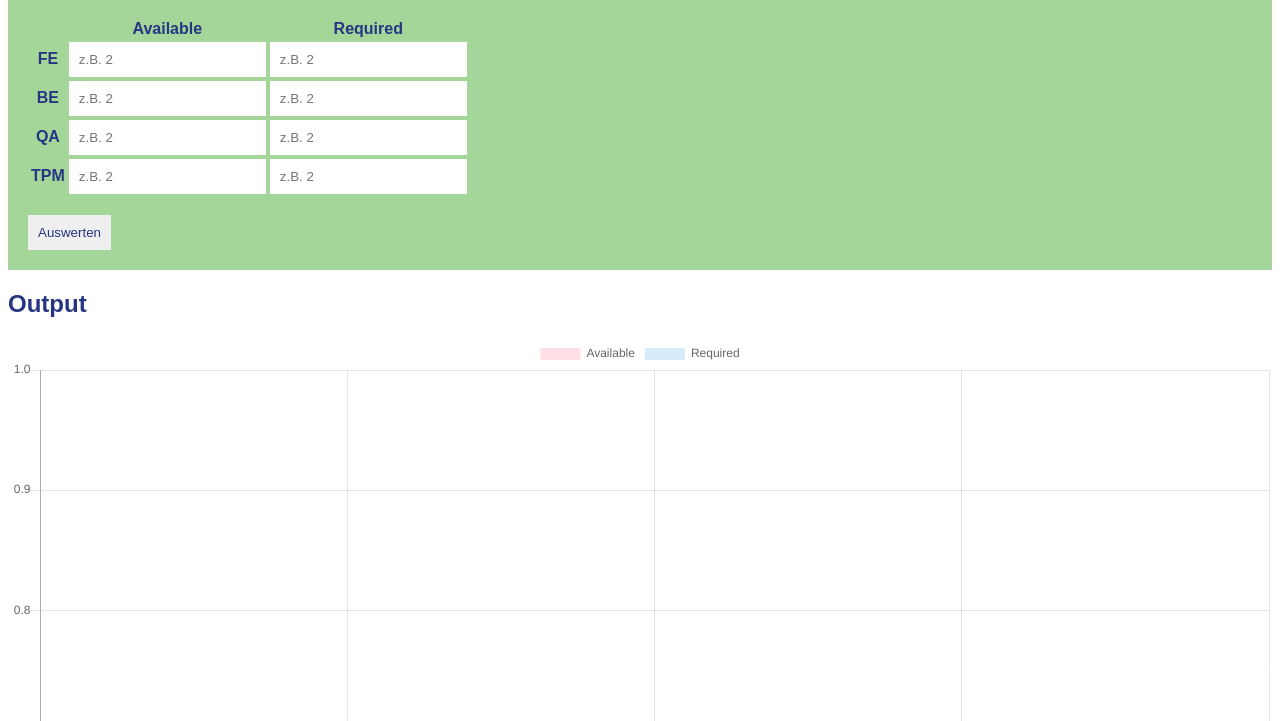
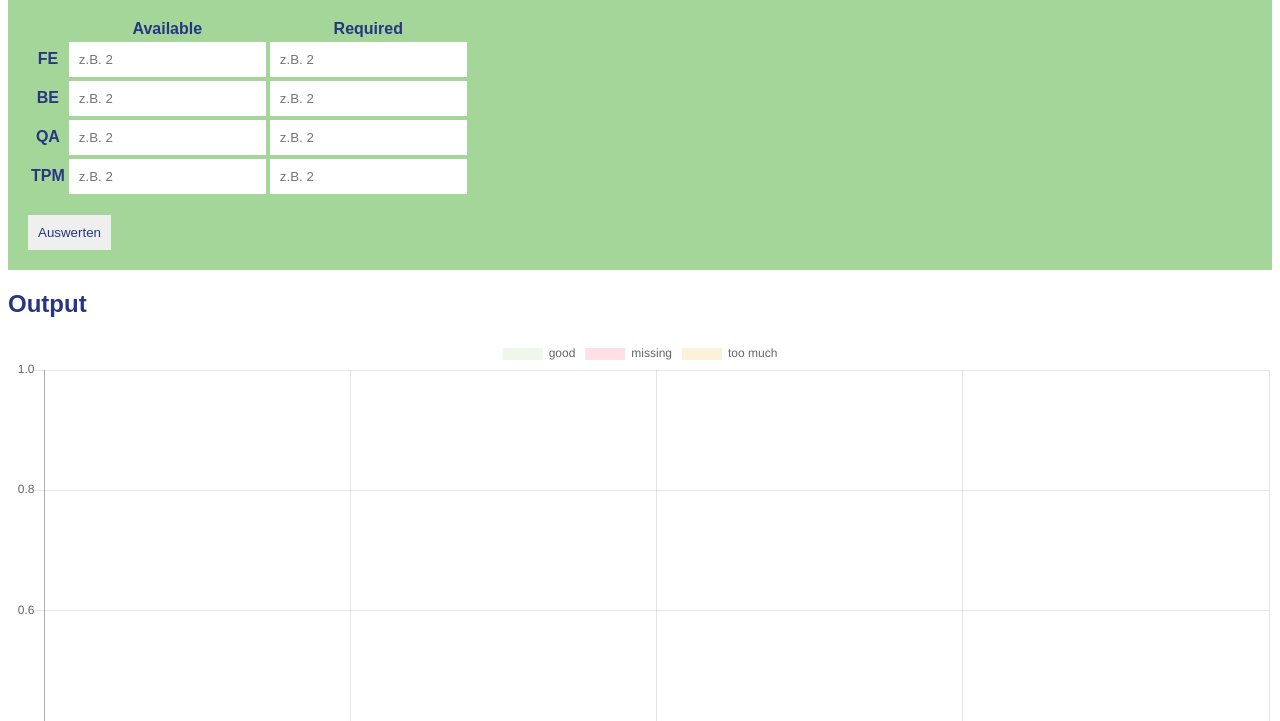
Before and after one commit to stoppert/FTEchart, a plain HTML site: page index.html in a window 1280 px wide. Both pictures are taken after a click on the button "Auswerten". Shown: the part 79-800 px from the top of the page. Drawn offline with nearby package versions, Linux system fonts and the light colour scheme; some icons are missing.

Commit message:
chart is working as wanted!

```diff
--- a/FTEchart.js
+++ b/FTEchart.js
@@ -7,19 +7,63 @@ QArequired = document.querySelector("#newQAr"),
 TPMavailable = document.querySelector("#newTPMa"),
 TPMrequired = document.querySelector("#newTPMr"),
 submit = document.querySelector("#btn"),
-FTEinput = [];
+FEgreen = 0,
+BEgreen = 0,
+QAgreen = 0,
+TPMgreen = 0,
+FEred = 0,
+BEred = 0,
+QAred = 0,
+TPMred = 0,
+FEorange = 0,
+BEorange = 0,
+QAorange = 0,
+TPMorange = 0;
 
-var buildObject = function() {
-  FTEinput.push({valueFEa: FEavailable.value, valueFEr: FErequired.value, valueBEa: BEavailable.value, valueBEr: BErequired.value,
-    valueQAa: QAavailable.value, valueQAr: QArequired.value, valueTPMa: TPMavailable.value, valueTPMr: TPMrequired.value});
-    console.log(FTEinput.valueFEa);
+var calculateFTE = function() {
+  //FE
+  if (FEavailable.value < FErequired.value) {
+    FEgreen = FEavailable.value;
+    FEred = FErequired.value-FEavailable.value;
+  } else if (FEavailable.value > FErequired.value) {
+    FEgreen = FErequired.value;
+    FEorange = FEavailable.value-FErequired.value;
+  } else {
+    FEgreen = FEavailable.value;
+  }
+  //BE
+  if (BEavailable.value < BErequired.value) {
+    BEgreen = BEavailable.value;
+    BEred = BErequired.value-BEavailable.value;
+  } else if (BEavailable.value > BErequired.value) {
+    BEgreen = BErequired.value;
+    BEorange = BEavailable.value-BErequired.value;
+  } else {
+    BEgreen = BEavailable.value;
+  }
+  //QA
+  if (QAavailable.value < QArequired.value) {
+    QAgreen = QAavailable.value;
+    QAred = QArequired.value-QAavailable.value;
+  } else if (QAavailable.value > QArequired.value) {
+    QAgreen = QArequired.value;
+    QAorange = QAavailable.value-QArequired.value;
+  } else {
+    QAgreen = QAavailable.value;
+  }
+  //TPM
+  if (TPMavailable.value < TPMrequired.value) {
+    TPMgreen = TPMavailable.value;
+    TPMred = TPMrequired.value-TPMavailable.value;
+  } else if (TPMavailable.value > TPMrequired.value) {
+    TPMgreen = TPMrequired.value;
+    TPMorange = TPMavailable.value-TPMrequired.value;
+  } else {
+    TPMgreen = TPMavailable.value;
+  }
   buildChart();
 };
-  submit.addEventListener("click", buildObject);
-
-  var calculateFTE = function() {
-    //für jede Säule ausrechnen, welcher Wert größer ist
-  };
+submit.addEventListener("click", calculateFTE);
 
 var buildChart = function() {
   var ctx = document.getElementById("myChart").getContext('2d');
@@ -28,30 +72,40 @@ var buildObject = function() {
     data: {
       labels: ["FE", "BE", "QA", "TPM"],
       datasets: [{
-          label: 'Available',
+        label: 'good',
+        backgroundColor: 'rgba(163, 214, 152, 0.2)',
+        data: [
+          FEgreen,
+          BEgreen,
+          QAgreen,
+          TPMgreen]
+        }, {
+          label: 'missing',
           backgroundColor: 'rgba(255, 99, 132, 0.2)',
           data: [
-            FTEinput.valueFEa,
-            FTEinput.valueBEa,
-            FTEinput.valueQAa,
-            FTEinput.valueTPMa]
+            FEred,
+            BEred,
+            QAred,
+            TPMred]
           }, {
-          label: 'Required',
-          backgroundColor: 'rgba(54, 162, 235, 0.2)',
+            label: 'too much',
+            backgroundColor: 'rgba(244, 188, 66, 0.2)',
             data: [
-            FTEinput.valueFEr,
-            FTEinput.valueBEr,
-            FTEinput.valueQAr,
-            FTEinput.valueTPMr]
+              FEorange,
+              BEorange,
+              QAorange,
+              TPMorange]
             }]
           },
           options: {
             scales: {
+              xAxes: [{
+                stacked: true,
+              }],
               yAxes: [{
                 stacked: true
               }]
             }
           }
         });
-    console.log(FTEinput.valueFEa);
       };
--- a/index.html
+++ b/index.html
@@ -43,7 +43,7 @@
 
   <div>
     <h2>Output</h2>
-    <canvas id="myChart" width="400" height="400"></canvas>
+    <canvas id="myChart" width="200" height="200"></canvas>
   </div>
 
   <script src="FTEchart.js"></script>
```
Lines whose indentation alone changed are shown as unchanged.
